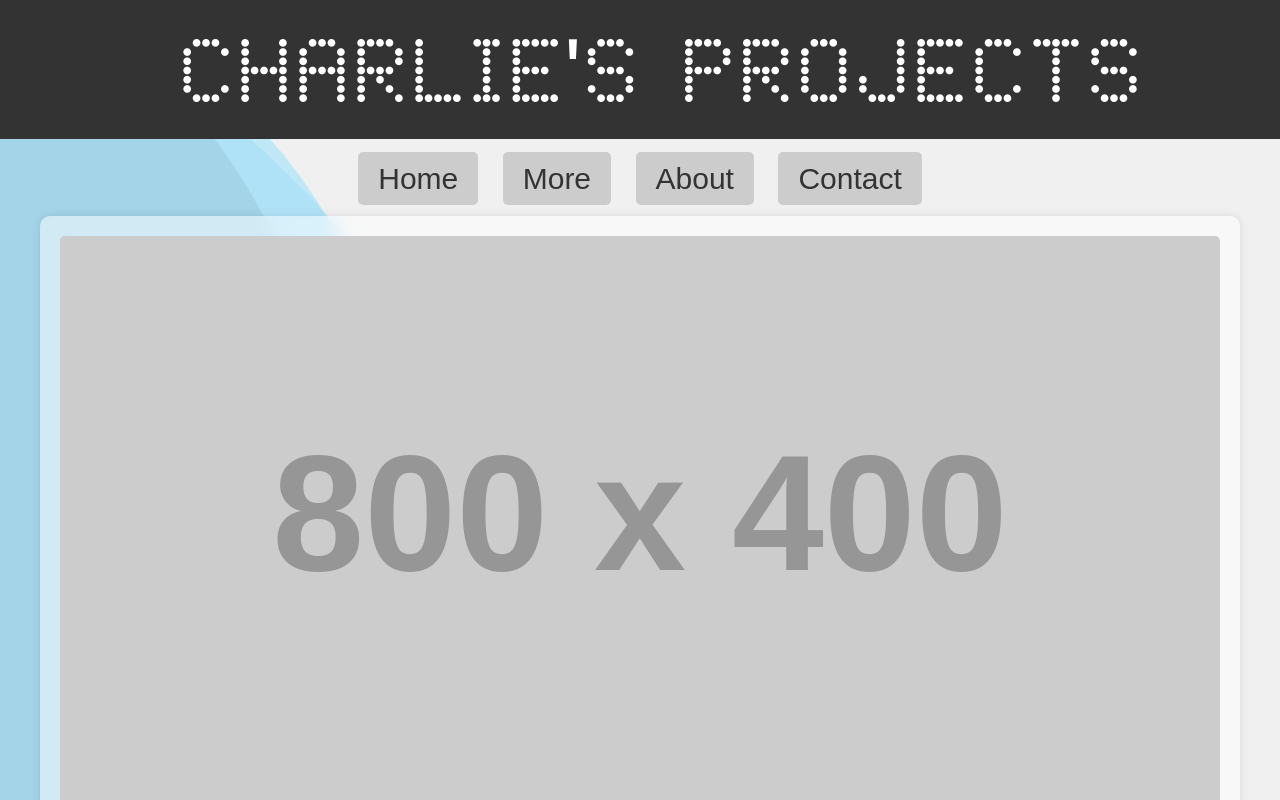
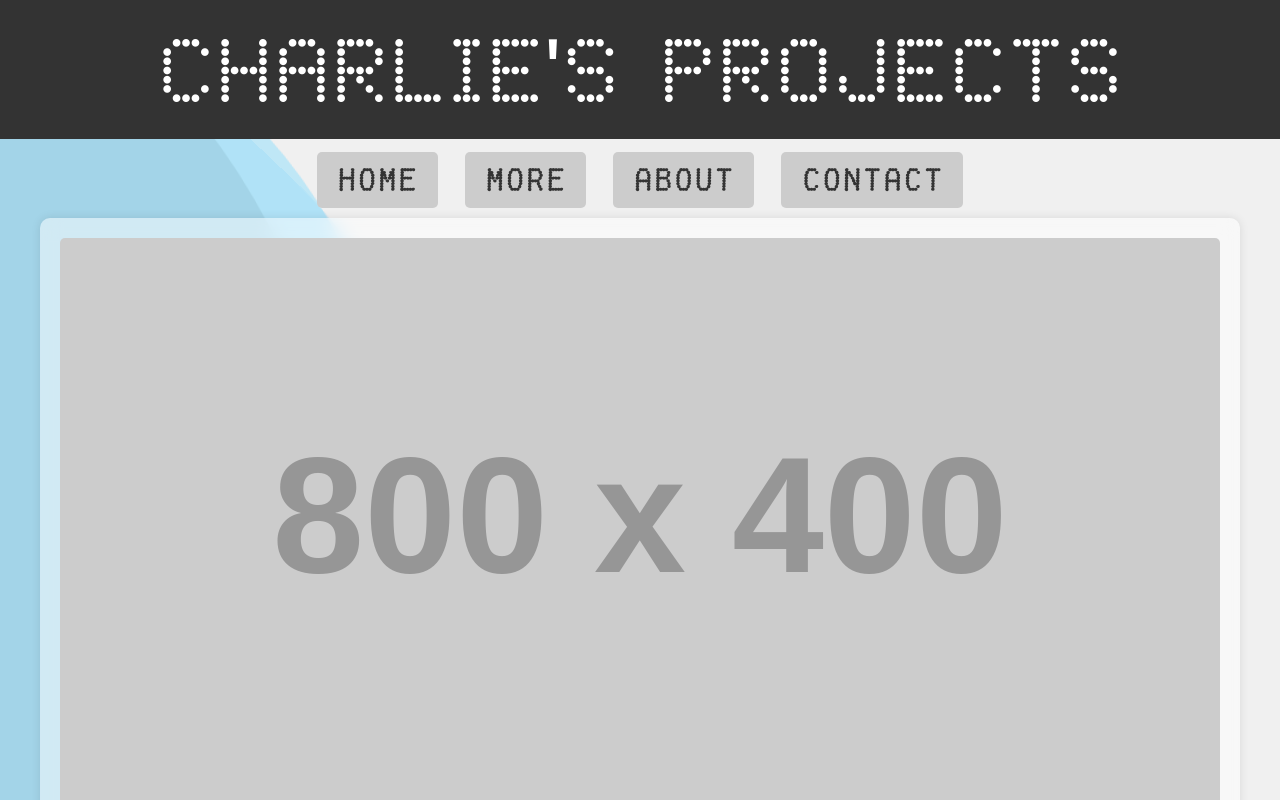
Before and after one commit to lerechard/lerechard.github.io, a plain HTML site: page index.html in a window 1280 px wide. Shown: the top 800 px of the page. Drawn offline with Linux system fonts and the light colour scheme; placeholder pictures from the web are drawn by us.

Commit message:
Update index.html

```diff
--- a/index.html
+++ b/index.html
@@ -155,6 +155,7 @@
         nav {
             text-align: center;
             margin-bottom: 20px;
+            font-family: 'LED', Arial, sans-serif;
         }
         nav a {
             text-decoration: none;
@@ -164,6 +165,9 @@
             margin: 0 10px;
             border-radius: 5px;
             background-color: #ccc;
+            text-align: center;
+            margin-bottom: 20px;
+            font-family: 'Reciept', Arial, sans-serif;
         }
         nav a:hover {
             background-color: #999;
@@ -310,7 +314,7 @@ function scrollFunction() {
   } else {
     document.getElementById("header").style.fontSize = "90px";
     document.getElementById("header").style.textAlign = "center";
-    document.getElementById("header").style.textMarginLeft = "0px";
+    document.getElementById("header").style.marginLeft = "0px";
     document.getElementById("headerback").style.fontSize = "150px";
   }
 }
```
